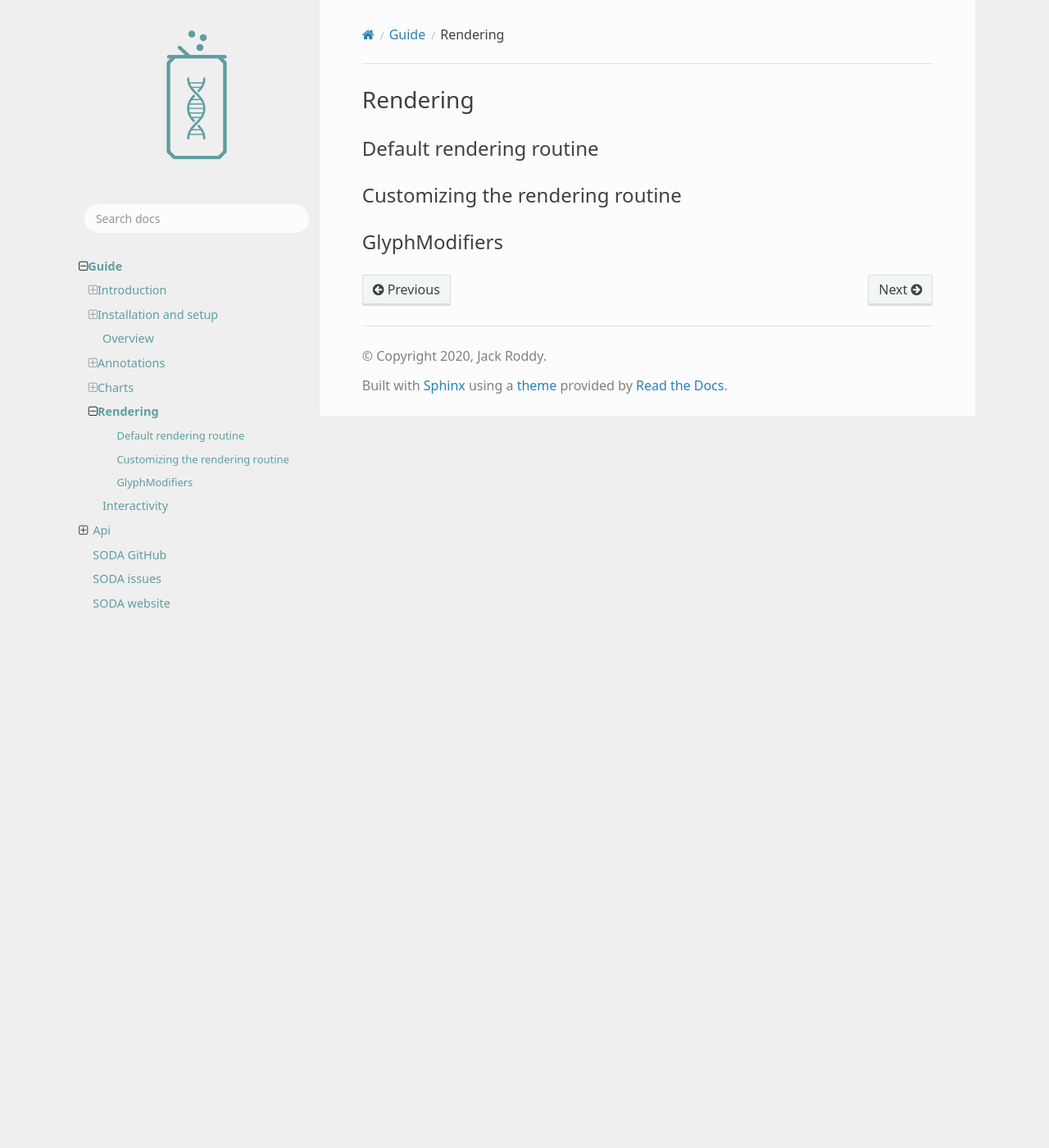
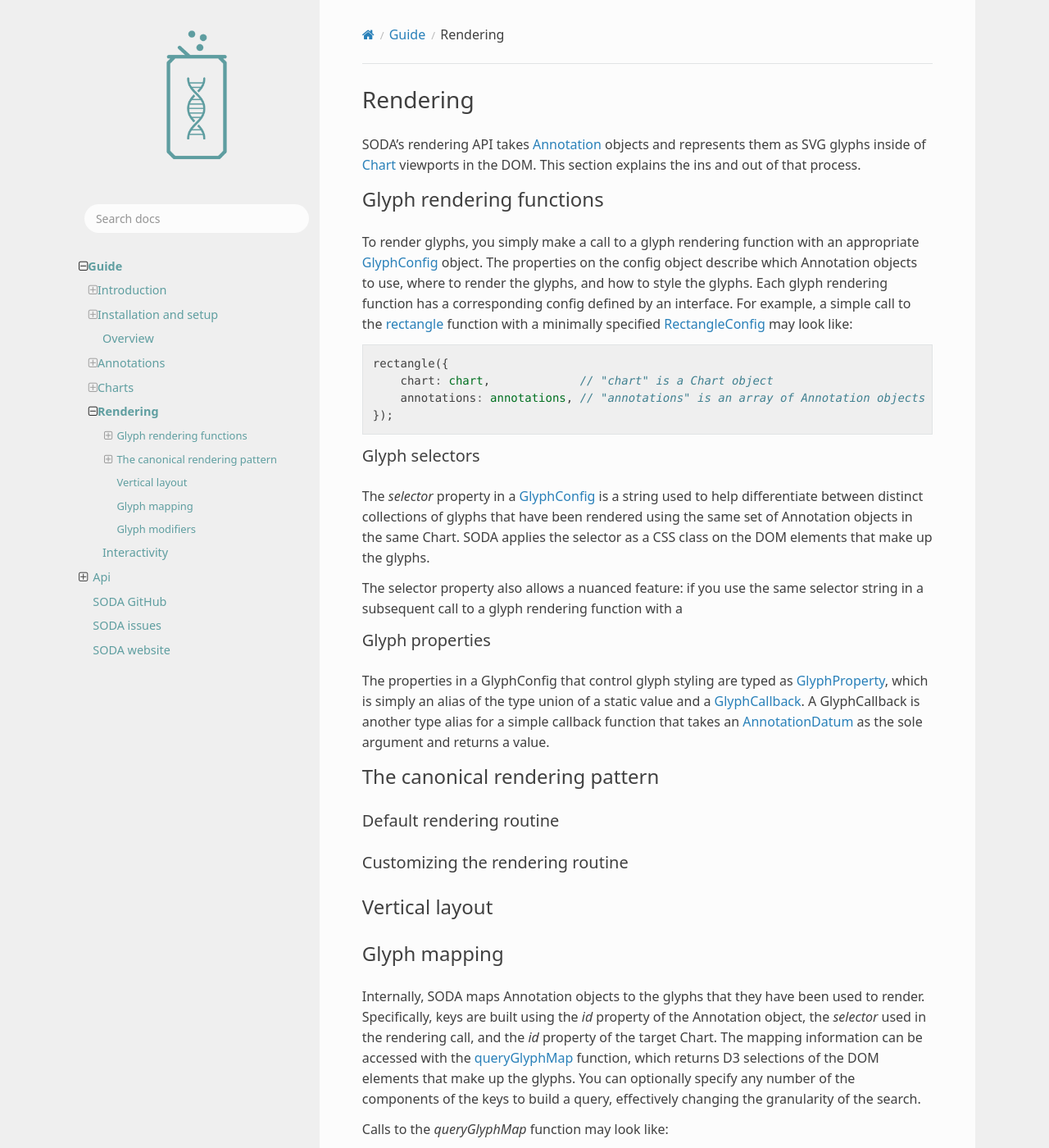
Before and after one commit to sodaviz/soda, a Sphinx documentation site: the page built from docs/source/guide/rendering.rst, in a window 1280 px wide and 1400 px high. Shown: the whole window at 82% size. Built offline with Sphinx 7.4.7 and the Read the Docs theme 2.0.0, drawn with Linux system fonts in a browser that asks for light colours; pages that are not in the unit, such as notebooks, are missing from menus; some of the changed text lies outside the part shown.

Commit message:
Progress on rendering section of the guide

```diff
--- a/docs/source/guide/charts.rst
+++ b/docs/source/guide/charts.rst
@@ -90,7 +90,7 @@ These details have two consequences:
 #. Adjusting the *padSize* may cause the axis to be positioned such that it is too low or too high.
 #. Adjusting the *preRender()* callback will prevent it from being rendered at all.
 
-If the default horizontal axis doesn't work for your visualization, check out the in depth description of axis glyphs in the :ref:`rendering section<guide_rendering>`.
+If the default horizontal axis doesn't work for your visualization, you can place a horizontal axis wherever you'd like using the :ref:`horizontalAxis` function.
 
 Zooming and panning
 +++++++++++++++++++
--- a/docs/source/guide/rendering.rst
+++ b/docs/source/guide/rendering.rst
@@ -3,11 +3,90 @@
 Rendering
 =========
 
-Default rendering routine
+SODA's rendering API takes :ref:`Annotation` objects and represents them as SVG glyphs inside of :ref:`Chart` viewports in the DOM.
+This section explains the ins and out of that process.
+
+Glyph rendering functions
 #########################
 
+To render glyphs, you simply make a call to a glyph rendering function with an appropriate :ref:`GlyphConfig` object.
+The properties on the config object describe which Annotation objects to use, where to render the glyphs, and how to style the glyphs.
+Each glyph rendering function has a corresponding config defined by an interface.
+For example, a simple call to the :ref:`rectangle` function with a minimally specified :ref:`RectangleConfig` may look like:
+
+.. code-block:: typescript
+
+    rectangle({
+        chart: chart,             // "chart" is a Chart object
+        annotations: annotations, // "annotations" is an array of Annotation objects
+    });
+
+Glyph selectors
++++++++++++++++
+
+The *selector* property in a :ref:`GlyphConfig` is a string used to help differentiate between distinct collections of glyphs that have been rendered using the same set of Annotation objects in the same Chart.
+SODA applies the selector as a CSS class on the DOM elements that make up the glyphs.
+
+The selector property also allows a nuanced feature: if you use the same selector string in a subsequent call to a glyph rendering function with a
+
+Glyph properties
+++++++++++++++++
+
+The properties in a GlyphConfig that control glyph styling are typed as :ref:`GlyphProperty`, which is simply an alias of the type union of a static value and a :ref:`GlyphCallback`.
+A GlyphCallback is another type alias for a simple callback function that takes an :ref:`AnnotationDatum` as the sole argument and returns a value.
+
+The canonical rendering pattern
+###############################
+
+Default rendering routine
++++++++++++++++++++++++++
+
 Customizing the rendering routine
-#################################
+++++++++++++++++++++++++++++++++++
 
-GlyphModifiers
-##############
+
+Vertical layout
+###############
+
+Glyph mapping
+#############
+
+Internally, SODA maps Annotation objects to the glyphs that they have been used to render.
+Specifically, keys are built using the *id* property of the Annotation object, the *selector* used in the rendering call, and the *id* property of the target Chart.
+The mapping information can be accessed with the :ref:`queryGlyphMap` function, which returns D3 selections of the DOM elements that make up the glyphs.
+You can optionally specify any number of the components of the keys to build a query, effectively changing the granularity of the search.
+
+Calls to the *queryGlyphMap* function may look like:
+
+.. code-block:: typescript
+
+    // this will return a single glyph
+    let specificGlyph = queryGlyphMap({
+        id: "ann-1",
+        chart: chart,
+        selector: "gene-rectangles",
+    })
+
+    // this will return all of the glyphs in "chart"
+    // rendered with the selector: "gene-rectangles"
+    let rectanglesInChart = queryGlyphMap({
+        chart: chart,
+        selector: "gene-rectangles"
+    })
+
+    // this will return all of the glyphs in every Chart
+    // rendered with the selector: "gene-rectangles"
+    let allRectangles = queryGlyphMap({
+        selector: "gene-rectangles"
+    })
+
+    // this will return all of the glyphs in "chart"
+    let allInChart = queryGlyphMap({
+        chart: chart,
+    })
+
+    // this will return every glyph in every Chart
+    let allGlyphs = queryGlyphMap({})
+
+Glyph modifiers
+###############
```
Also changed, not shown: other parts of docs/source/guide/charts.rst (+1 -1 lines).
